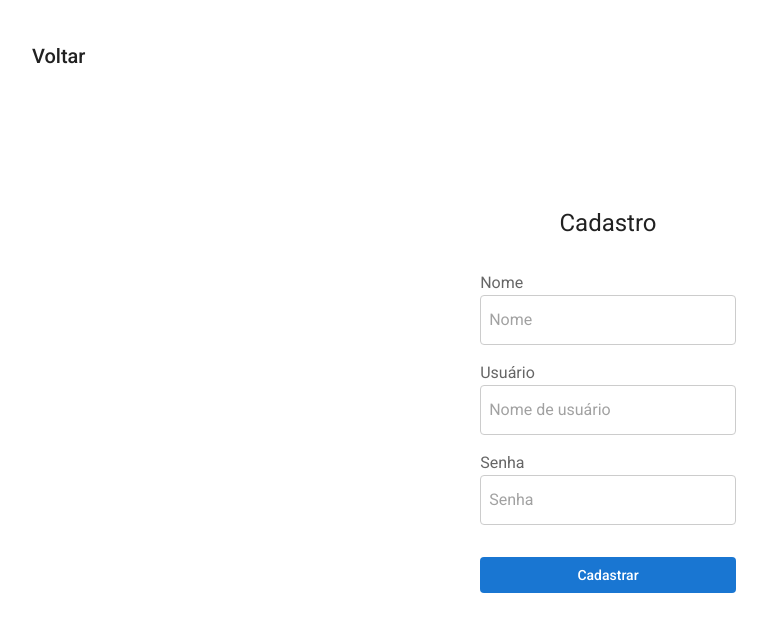
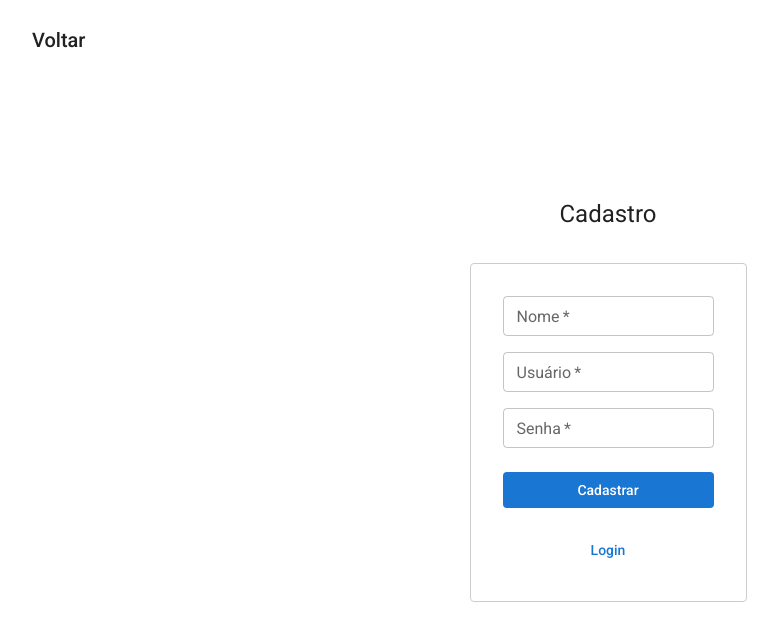
Before and after one commit to coalasaude/coala-challenge, a Next.js app in the folder front-end/: page /signup in a window 1280 px wide. Shown: the top 640 px of the page, without its empty margins (32-810 px from the left). Built offline with nearby package versions, Linux system fonts and the light colour scheme.

Commit message:
feat: refactor auth pages

```diff
--- a/front-end/app/(auth)/signup/page.tsx
+++ b/front-end/app/(auth)/signup/page.tsx
@@ -2,9 +2,8 @@
 
 import { useState } from 'react';
 
-import { Alert, Box, Container, InputBase, Typography } from '@mui/material';
+import { Alert, Box, Container, FormControl, Button, TextField, Typography } from '@mui/material';
 
-import Button from '@/components/Button';
 import Back from '@/components/Back';
 import { useRouter } from 'next/navigation';
 import { signup } from '../services/singup';
@@ -54,7 +53,7 @@ export default function Login() {
         alignItems="center"
         height="100vh"
       >
-        <Box mt={5} position="absolute" top={0} left={0}>
+        <Box mt={3} position="absolute" top={0} left={0}>
           <Back />
         </Box>
 
@@ -63,75 +62,70 @@ export default function Login() {
         </Typography>
 
         <form onSubmit={handleSubmit}>
-          <Box width="100%" display="flex" flexDirection="column" gap={2}>
-            {error && <Alert severity="error">{error}</Alert>}
+          <Box
+            width="100%"
+            display="flex"
+            flexDirection="column"
+            gap={2}
+            border="1px solid #ccc"
+            borderRadius={1}
+            p={4}
+            sx={{ bgcolor: '#fff' }}
+          >
+            {error && (
+              <Alert severity="error" sx={{ mb: 1 }}>
+                Usuário ou senha incorretos
+              </Alert>
+            )}
 
-            <Box>
-              <Typography variant="body1" component="label" sx={{ color: '#666' }}>
-                Nome
-              </Typography>
-              <InputBase
+            <FormControl>
+              <TextField
                 type="text"
-                placeholder="Nome"
+                label="Nome"
                 fullWidth
+                size="small"
                 value={name}
                 onChange={(event) => setName(event.target.value)}
                 required
-                sx={{
-                  width: '100%',
-                  backgroundColor: '#fff',
-                  border: '1px solid #ccc',
-                  borderRadius: 1,
-                  p: 1,
-                }}
               />
-            </Box>
+            </FormControl>
 
-            <Box>
-              <Typography variant="body1" component="label" sx={{ color: '#666' }}>
-                Usuário
-              </Typography>
-              <InputBase
+            <FormControl>
+              <TextField
                 type="text"
-                placeholder="Nome de usuário"
+                label="Usuário"
                 fullWidth
+                size="small"
                 value={username}
                 onChange={(event) => setUsername(event.target.value)}
                 required
-                sx={{
-                  width: '100%',
-                  backgroundColor: '#fff',
-                  border: '1px solid #ccc',
-                  borderRadius: 1,
-                  p: 1,
-                }}
               />
-            </Box>
+            </FormControl>
 
-            <Box>
-              <Typography variant="body1" component="label" sx={{ color: '#666' }}>
-                Senha
-              </Typography>
-              <InputBase
+            <FormControl>
+              <TextField
                 type="password"
-                placeholder="Senha"
+                label="Senha"
                 fullWidth
+                size="small"
                 value={password}
                 onChange={(event) => setPassword(event.target.value)}
                 required
-                inputProps={{ minLength: 6 }}
-                sx={{
-                  width: '100%',
-                  backgroundColor: '#fff',
-                  border: '1px solid #ccc',
-                  borderRadius: 1,
-                  p: 1,
-                }}
               />
-            </Box>
+            </FormControl>
 
-            <Button type="submit" sx={{ mt: 2, width: '100%' }} disabled={isLoading}>
+            <Button
+              disableElevation
+              variant="contained"
+              type="submit"
+              sx={{ mt: 1, width: '100%' }}
+              disabled={isLoading}
+            >
               {isLoading ? 'Carregando...' : 'Cadastrar'}
+            </Button>
+
+            <Button variant="text" sx={{ mt: 1, width: '100%' }} onClick={() => router.push('/login')}>
+              Login
             </Button>
           </Box>
         </form>
```
Also changed, not shown: front-end/app/(auth)/login/page.tsx (+39 -34 lines).
